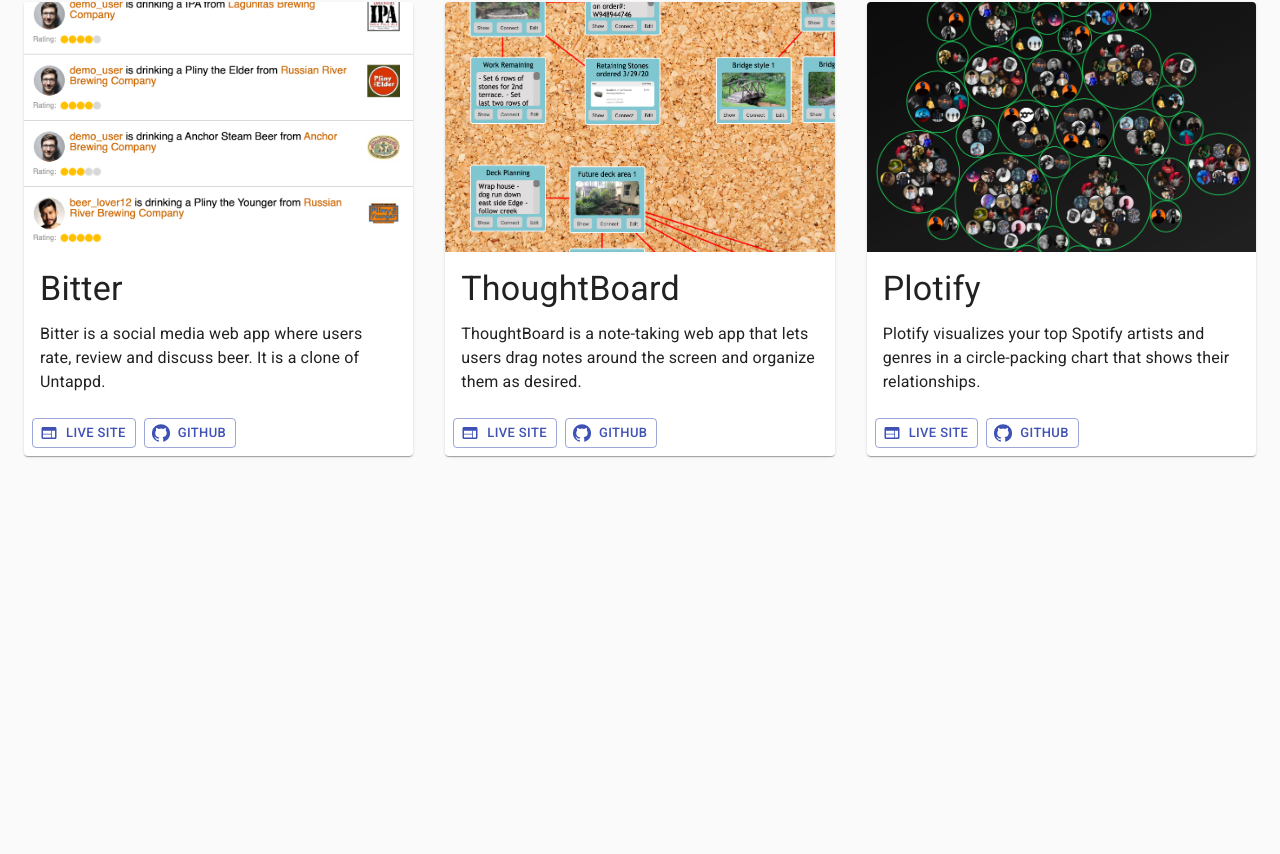
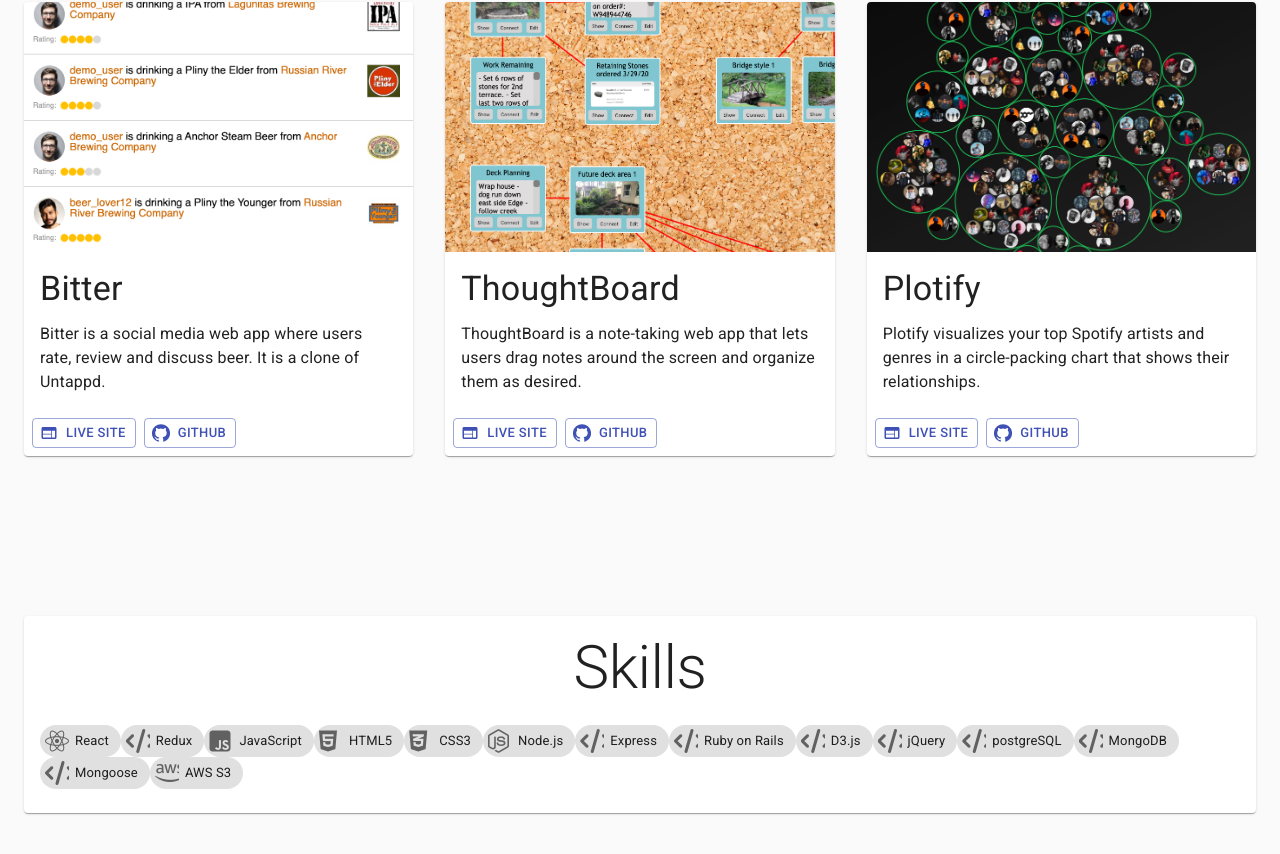
Before and after one commit to larrypsmith/larrypsmith.github.io, a React (Create React App) app: page / in a window 1280 px wide. Shown: the part 1216-2070 px from the top of the page. Before the commit the page ends 1688 px from the top, so only its background shows below. Built offline with nearby package versions, Linux system fonts and the light colour scheme.

Commit message:
Add skills card

```diff
--- a/src/components/AboutMe.jsx
+++ b/src/components/AboutMe.jsx
@@ -1,5 +1,6 @@
 import React from 'react';
 import Card from '@material-ui/core/Card'
+import CardTitle from './CardTitle';
 import CardContent from '@material-ui/core/CardContent';
 import Grid from '@material-ui/core/Grid';
 import Portrait from './Portrait';
@@ -33,13 +34,7 @@
           </Grid>
         </Grid>
         <CardContent className={classes.cardContent}>
-          <Typography
-            variant="h2"
-            align="center"
-            gutterBottom
-            >
-            About Me
-          </Typography>
+          <CardTitle>About Me</CardTitle>
 
           <Typography
             variant="h5"
--- a/src/components/App.js
+++ b/src/components/App.js
@@ -1,4 +1,6 @@
 import React from 'react';
+import { StylesProvider } from '@material-ui/core/styles';
+import { makeStyles } from '@material-ui/core/styles';
 import AboutMe from './AboutMe';
 import BackgroundImage from './BackgroundImage';
 import Container from '@material-ui/core/Container';
@@ -6,12 +8,11 @@
 import Greeting from './Greeting'
 import Grid from '@material-ui/core/Grid';
 import ProjectList from './ProjectList';
-import { StylesProvider } from '@material-ui/core/styles';
-import { makeStyles } from '@material-ui/core/styles';
+import Skills from './Skills';
 
 const useStyles = makeStyles(theme => ({
   gridContainer: {
-    '& > *:not(:last-child)': {
+    '& > *': {
       marginBottom: theme.spacing(20)
     }
   }
@@ -26,12 +27,19 @@
       <BackgroundImage />
       <Container maxWidth="lg">
         <Greeting />
-        <Grid container className={classes.gridContainer}>
+        <Grid
+          container
+          className={classes.gridContainer}
+          justify="center"
+        >
           <Grid item>
             <AboutMe />
           </Grid>
           <Grid item>
             <ProjectList />
+          </Grid>
+          <Grid item>
+            <Skills />
           </Grid>
         </Grid>
       </Container>
--- /dev/null
+++ b/src/components/CardTitle.jsx
@@ -0,0 +1,14 @@
+import React from 'react';
+import Typography from '@material-ui/core/Typography';
+
+export default function CardTitle({ children }) {
+  return(
+    <Typography
+      variant="h2"
+      align="center"
+      gutterBottom
+    >
+      {children}
+    </Typography>
+  )
+}
--- /dev/null
+++ b/src/components/SkillChip.jsx
@@ -0,0 +1,14 @@
+import React from 'react';
+import Chip from '@material-ui/core/Chip';
+import Icon from '@material-ui/core/Icon';
+
+const SkillChip = ({ name, faClass }) => {
+  return(
+    <Chip
+      label={name}
+      icon={<Icon className={faClass ? `fab fa-${faClass}` : 'fas fa-code'} />}
+    />
+  )
+};
+
+export default SkillChip;
--- /dev/null
+++ b/src/components/Skills.jsx
@@ -0,0 +1,29 @@
+import React from 'react';
+import { skills } from '../data';
+import Card from '@material-ui/core/Card';
+import CardContent from '@material-ui/core/CardContent';
+import CardTitle from './CardTitle';
+import SkillChip from './SkillChip';
+
+export default function Skills() {
+  return(
+    <Card>
+      <CardContent>
+        <CardTitle>
+          Skills
+        </CardTitle>
+        <div>
+          {
+            skills.map((skill, i) => (
+              <SkillChip
+                key={i}
+                name={skill.name}
+                faClass={skill.faClass}
+              />
+            ))
+          }
+        </div>
+      </CardContent>
+    </Card>
+  )
+}
--- a/src/data.js
+++ b/src/data.js
@@ -49,3 +49,54 @@
     icon: AngelListIcon
   }
 };
+
+export const skills = [
+  {
+    name: 'React',
+    faClass: 'react'
+  },
+  {
+    name: 'Redux',
+  },
+  {
+    name: 'JavaScript',
+    faClass: 'js-square'
+  },
+  {
+    name: 'HTML5',
+    faClass: 'html5'
+  },
+  {
+    name: 'CSS3',
+    faClass: 'css3-alt'
+  },
+  {
+    name: 'Node.js',
+    faClass: 'node-js'
+  },
+  {
+    name: 'Express'
+  },
+  {
+    name: 'Ruby on Rails',
+  },
+  {
+    name: 'D3.js'
+  },
+  {
+    name: 'jQuery'
+  },
+  {
+    name: 'postgreSQL'
+  },
+  {
+    name: 'MongoDB'
+  },
+  {
+    name: 'Mongoose'
+  },
+  {
+    name: 'AWS S3',
+    faClass: 'aws'
+  }
+]
```
